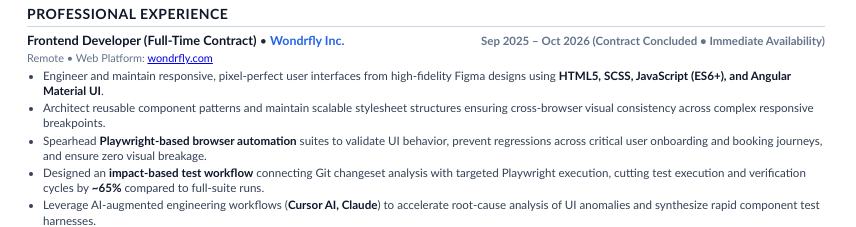
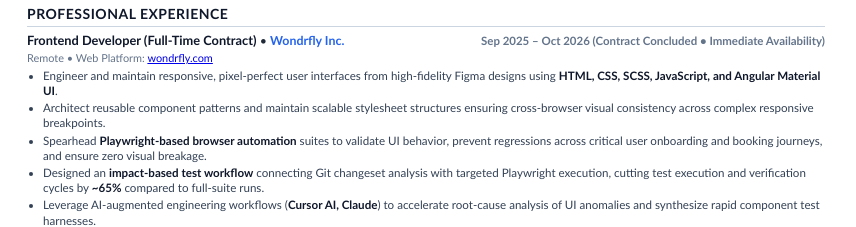
Before and after one commit to ashutosh872/portfolio, a plain HTML site: page assets/Ashutosh_Kumar_ATS_Resume.html in a window 1280 px wide. Shown: the part 534-761 px from the top of the page, 214-1070 px from the left. Drawn offline with Linux system fonts and the light colour scheme.

Commit message:
feat(resume): update verified 2-page ATS resume in portfolio

```diff
--- a/assets/Ashutosh_Kumar_ATS_Resume.html
+++ b/assets/Ashutosh_Kumar_ATS_Resume.html
@@ -366,7 +366,7 @@
       </div>
       <div class="role-location">Remote &bull; Web Platform: <a href="https://www.wondrfly.com" target="_blank" rel="noopener">wondrfly.com</a></div>
       <ul class="bullets">
-        <li>Engineer and maintain responsive, pixel-perfect user interfaces from high-fidelity Figma designs using <strong>HTML5, SCSS, JavaScript (ES6+), and Angular Material UI</strong>.</li>
+        <li>Engineer and maintain responsive, pixel-perfect user interfaces from high-fidelity Figma designs using <strong>HTML, CSS, SCSS, JavaScript, and Angular Material UI</strong>.</li>
         <li>Architect reusable component patterns and maintain scalable stylesheet structures ensuring cross-browser visual consistency across complex responsive breakpoints.</li>
         <li>Spearhead <strong>Playwright-based browser automation</strong> suites to validate UI behavior, prevent regressions across critical user onboarding and booking journeys, and ensure zero visual breakage.</li>
         <li>Designed an <strong>impact-based test workflow</strong> connecting Git changeset analysis with targeted Playwright execution, cutting test execution and verification cycles by <strong>~65%</strong> compared to full-suite runs.</li>
```
Also changed, not shown: 2 other files.
